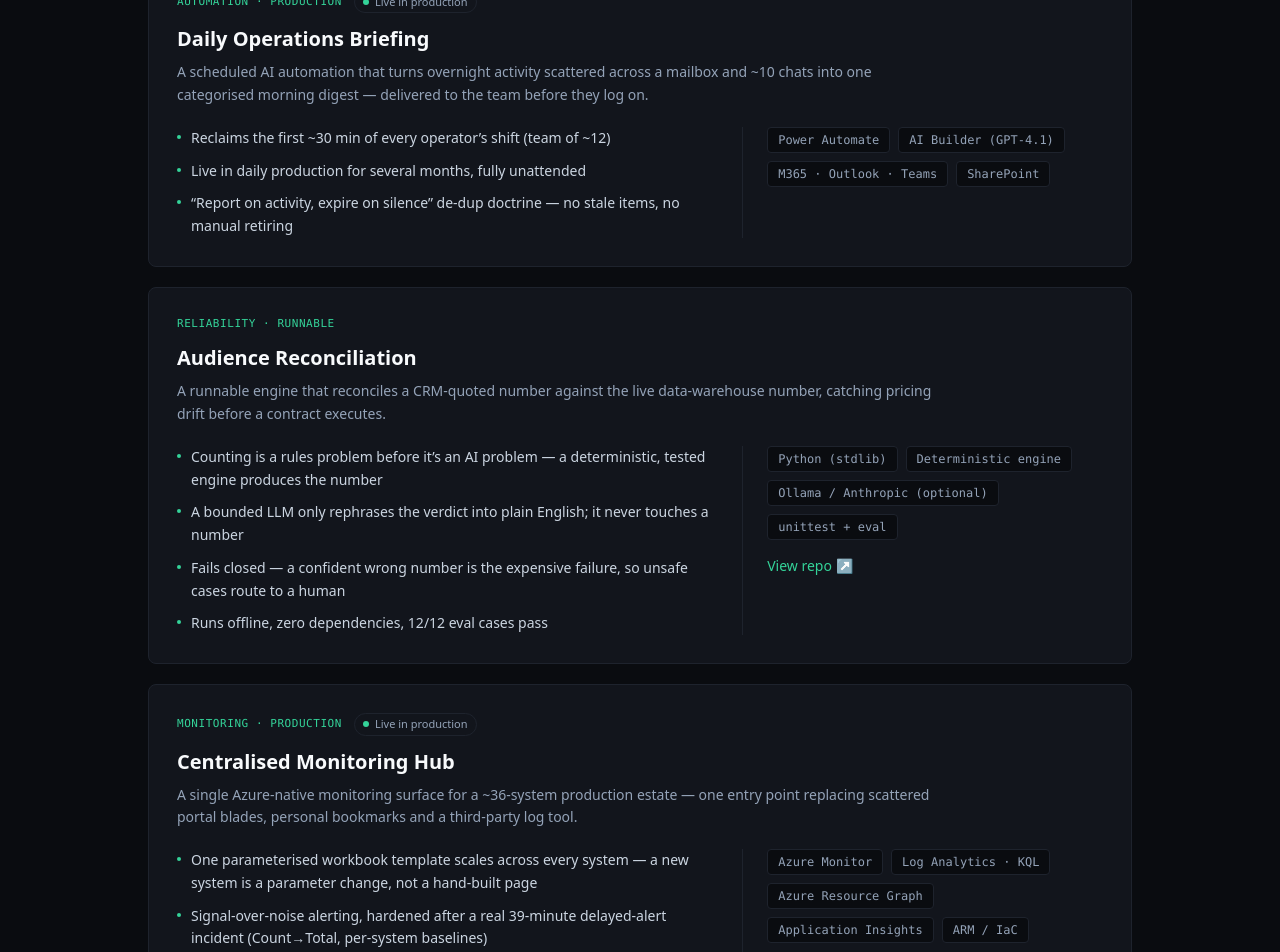
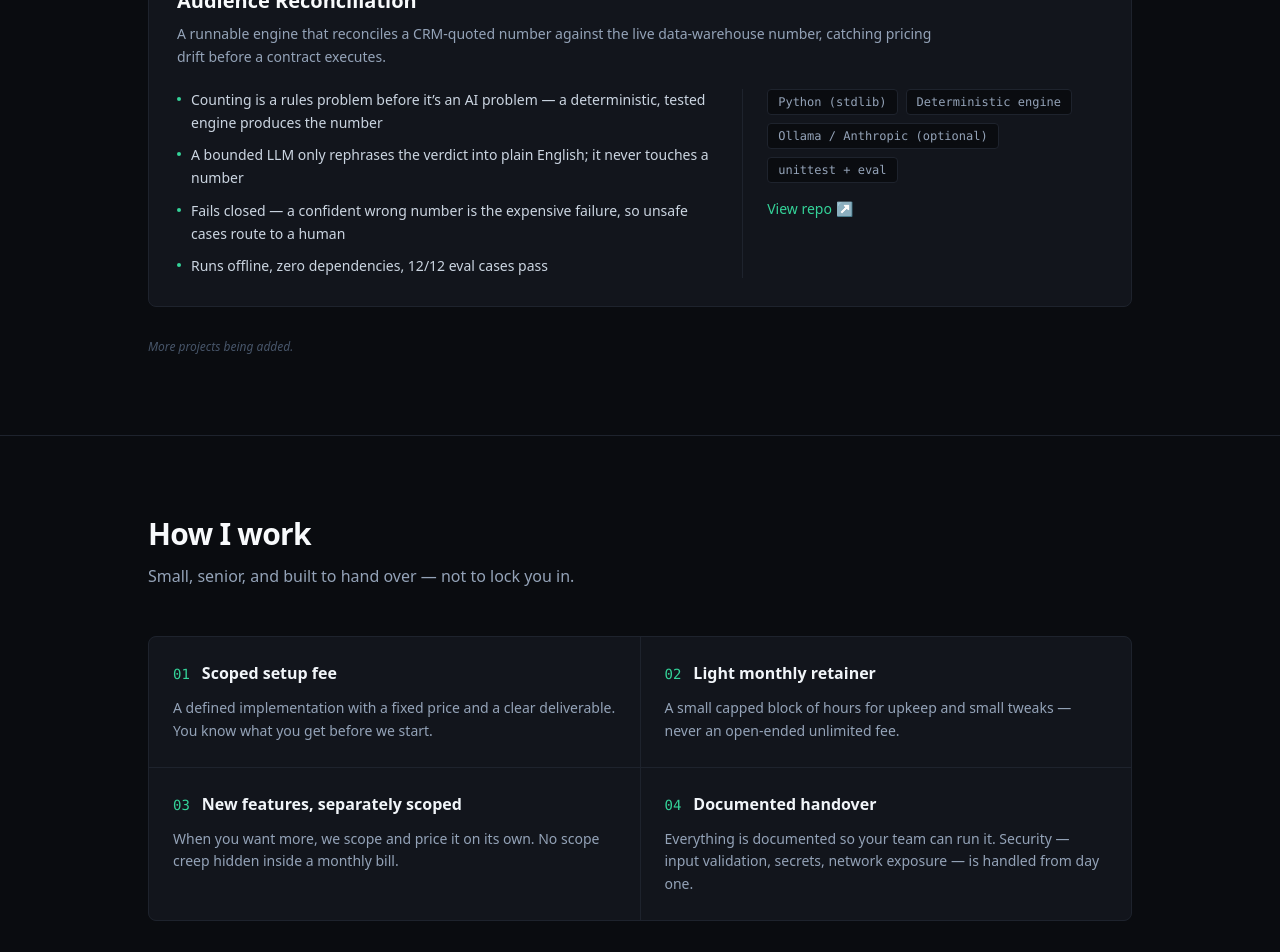
Before and after one commit to ZenNinja-Dev/portfolio, a React (Vite) app: page / in a window 1280 px wide. Shown: the part 1620-2572 px from the top of the page. Built offline with nearby package versions, Linux system fonts and the light colour scheme.

Commit message:
Revise work section

```diff
--- a/src/data/content.ts
+++ b/src/data/content.ts
@@ -83,23 +83,10 @@
   },
   work: {
     heading: 'Selected work',
-    title: 'Systems running in production — and built to be handed over.',
-    note: 'Client- and company-specific details are anonymised. Architecture and outcomes shown as-is.',
+    title: 'A sample of what I build.',
+    note: 'More projects being added.',
   },
   projects: [
-    {
-      tag: 'automation · production',
-      title: 'Daily Operations Briefing',
-      summary:
-        'A scheduled AI automation that turns overnight activity scattered across a mailbox and ~10 chats into one categorised morning digest — delivered to the team before they log on.',
-      points: [
-        'Reclaims the first ~30 min of every operator’s shift (team of ~12)',
-        'Live in daily production for several months, fully unattended',
-        '“Report on activity, expire on silence” de-dup doctrine — no stale items, no manual retiring',
-      ],
-      stack: ['Power Automate', 'AI Builder (GPT-4.1)', 'M365 · Outlook · Teams', 'SharePoint'],
-      status: 'Live in production',
-    },
     {
       tag: 'reliability · runnable',
       title: 'Audience Reconciliation',
@@ -113,20 +100,6 @@
       ],
       stack: ['Python (stdlib)', 'Deterministic engine', 'Ollama / Anthropic (optional)', 'unittest + eval'],
       repo: 'https://github.com/ZenNinja-Dev/audience-reconciliation',
-    },
-    {
-      tag: 'monitoring · production',
-      title: 'Centralised Monitoring Hub',
-      summary:
-        'A single Azure-native monitoring surface for a ~36-system production estate — one entry point replacing scattered portal blades, personal bookmarks and a third-party log tool.',
-      points: [
-        'One parameterised workbook template scales across every system — a new system is a parameter change, not a hand-built page',
-        'Signal-over-noise alerting, hardened after a real 39-minute delayed-alert incident (Count→Total, per-system baselines)',
-        'A cross-platform “dead man’s switch” so the monitoring automations monitor themselves',
-        'Idempotent multi-environment rollout via Azure CLI + parameterised ARM templates',
-      ],
-      stack: ['Azure Monitor', 'Log Analytics · KQL', 'Azure Resource Graph', 'Application Insights', 'ARM / IaC'],
-      status: 'Live in production',
     },
   ],
   approach: {
@@ -210,23 +183,10 @@
   },
   work: {
     heading: 'Vybrané projekty',
-    title: 'Systémy běžící v produkci — postavené tak, aby šly předat.',
-    note: 'Detaily specifické pro klienta či firmu jsou anonymizované. Architektura a výsledky jsou reálné.',
+    title: 'Ukázka toho, co stavím.',
+    note: 'Další projekty přibývají.',
   },
   projects: [
-    {
-      tag: 'automatizace · produkce',
-      title: 'Denní operační briefing',
-      summary:
-        'Naplánovaná AI automatizace, která promění noční aktivitu roztroušenou po mailboxu a ~10 chatech v jeden kategorizovaný ranní přehled — doručený týmu dřív, než se přihlásí.',
-      points: [
-        'Vrátí prvních ~30 min ze směny každého operátora (tým ~12 lidí)',
-        'V denní produkci několik měsíců, plně bez zásahu',
-        'Doktrína „report on activity, expire on silence“ — žádné zastaralé položky, žádné ruční mazání',
-      ],
-      stack: ['Power Automate', 'AI Builder (GPT-4.1)', 'M365 · Outlook · Teams', 'SharePoint'],
-      status: 'V produkci',
-    },
     {
       tag: 'spolehlivost · spustitelné',
       title: 'Audience Reconciliation',
@@ -240,20 +200,6 @@
       ],
       stack: ['Python (stdlib)', 'Deterministický engine', 'Ollama / Anthropic (volitelně)', 'unittest + eval'],
       repo: 'https://github.com/ZenNinja-Dev/audience-reconciliation',
-    },
-    {
-      tag: 'monitoring · produkce',
-      title: 'Centralizovaný monitoring hub',
-      summary:
-        'Jednotný Azure-native monitorovací povrch pro ~36 produkčních systémů — jeden vstupní bod, který nahradil roztroušené stránky v portálu, osobní záložky a externí log nástroj.',
-      points: [
-        'Jedna parametrizovaná šablona workbooku škáluje napříč všemi systémy — nový systém je změna parametru, ne ručně stavěná stránka',
-        'Signal-over-noise alerting, vyladěný po reálném incidentu s 39min zpožděným alertem (Count→Total, baseline pro každý systém)',
-        'Cross-platform „dead man’s switch“, aby monitorovací automatizace hlídaly samy sebe',
-        'Idempotentní rollout do více prostředí přes Azure CLI + parametrizované ARM šablony',
-      ],
-      stack: ['Azure Monitor', 'Log Analytics · KQL', 'Azure Resource Graph', 'Application Insights', 'ARM / IaC'],
-      status: 'V produkci',
     },
   ],
   approach: {
@@ -337,23 +283,10 @@
   },
   work: {
     heading: 'Vybrané projekty',
-    title: 'Systémy bežiace v produkcii — postavené tak, aby sa dali odovzdať.',
-    note: 'Detaily špecifické pre klienta či firmu sú anonymizované. Architektúra a výsledky sú reálne.',
+    title: 'Ukážka toho, čo staviam.',
+    note: 'Ďalšie projekty pribúdajú.',
   },
   projects: [
-    {
-      tag: 'automatizácia · produkcia',
-      title: 'Denný operačný briefing',
-      summary:
-        'Naplánovaná AI automatizácia, ktorá premení nočnú aktivitu roztrúsenú po mailboxe a ~10 chatoch na jeden kategorizovaný ranný prehľad — doručený tímu skôr, než sa prihlásia.',
-      points: [
-        'Vráti prvých ~30 min zo zmeny každého operátora (tím ~12 ľudí)',
-        'V dennej produkcii niekoľko mesiacov, plne bez zásahu',
-        'Doktrína „report on activity, expire on silence“ — žiadne zastarané položky, žiadne manuálne mazanie',
-      ],
-      stack: ['Power Automate', 'AI Builder (GPT-4.1)', 'M365 · Outlook · Teams', 'SharePoint'],
-      status: 'V produkcii',
-    },
     {
       tag: 'spoľahlivosť · spustiteľné',
       title: 'Audience Reconciliation',
@@ -367,20 +300,6 @@
       ],
       stack: ['Python (stdlib)', 'Deterministický engine', 'Ollama / Anthropic (voliteľne)', 'unittest + eval'],
       repo: 'https://github.com/ZenNinja-Dev/audience-reconciliation',
-    },
-    {
-      tag: 'monitoring · produkcia',
-      title: 'Centralizovaný monitoring hub',
-      summary:
-        'Jednotný Azure-native monitorovací povrch pre ~36 produkčných systémov — jeden vstupný bod, ktorý nahradil roztrúsené stránky v portáli, osobné záložky a externý log nástroj.',
-      points: [
-        'Jedna parametrizovaná šablóna workbooku škáluje naprieč všetkými systémami — nový systém je zmena parametra, nie ručne stavaná stránka',
-        'Signal-over-noise alerting, vyladený po reálnom incidente s 39min oneskoreným alertom (Count→Total, baseline pre každý systém)',
-        'Cross-platform „dead man’s switch“, aby monitorovacie automatizácie strážili samy seba',
-        'Idempotentný rollout do viacerých prostredí cez Azure CLI + parametrizované ARM šablóny',
-      ],
-      stack: ['Azure Monitor', 'Log Analytics · KQL', 'Azure Resource Graph', 'Application Insights', 'ARM / IaC'],
-      status: 'V produkcii',
     },
   ],
   approach: {
```
